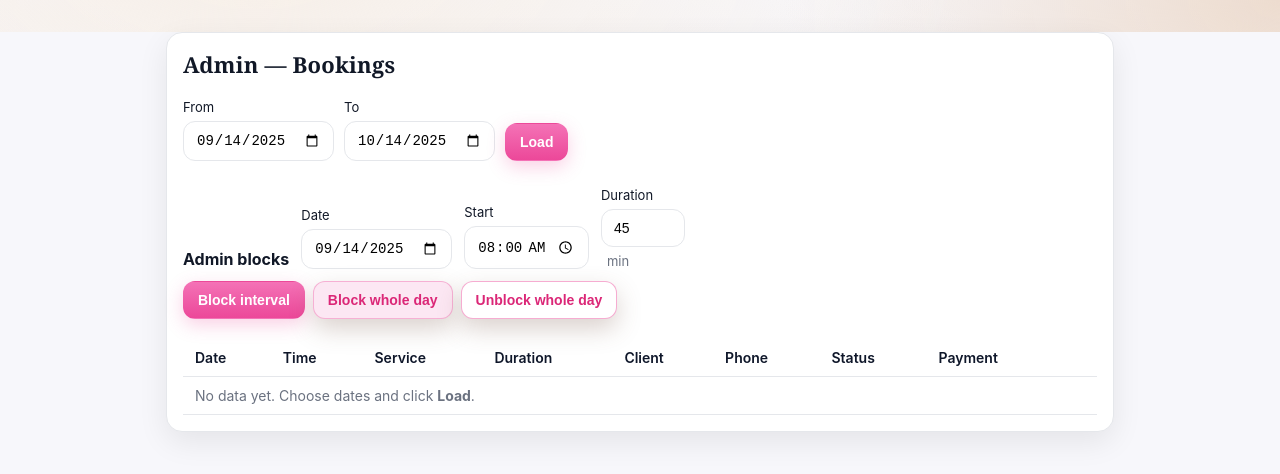
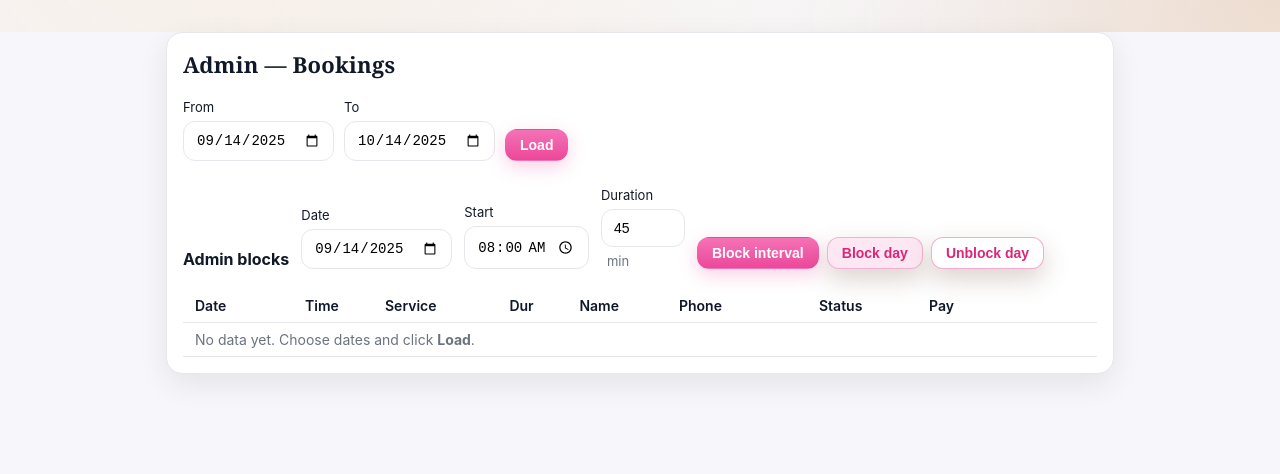
Before and after one commit to yuronn5/ozbrows, a Next.js app: page /admin in a window 1280 px wide. Shown: the top 474 px of the page. Built offline with nearby package versions, Linux system fonts and the light colour scheme.

Commit message:
admin fixes

```diff
--- a/app/admin/admin.css
+++ b/app/admin/admin.css
@@ -149,3 +149,43 @@ input:focus, select:focus{
   .table{ min-width: 760px; } /* не ламаємо колонки */
   .hide-sm{ display:none; }
 }
+/* ===== Desktop fit tweaks ===== */
+.table { table-layout: fixed; }                    /* стабільні ширини колонок */
+.table th, .table td {
+  white-space: nowrap; overflow: hidden; text-overflow: ellipsis;
+}
+
+/* Орієнтовні ширини, щоб усе влізло на 1200–1400px */
+.col-date   { width: 110px; }
+.col-time   { width: 80px; }
+.col-service{ width: 22%;  }  /* трошки простору під назву послуги */
+.col-dur    { width: 70px; }
+.col-client { width: 16%;  }
+.col-phone  { width: 140px; }
+.col-status { width: 110px; }
+.col-pay    { width: 220px; } /* довгі paymentId підрізаються елліпсисом */
+
+/* Трохи компактніші кнопки на десктопі */
+.toolbar button,
+.toolbar .primary,
+.toolbar .danger {
+  padding: 8px 14px;
+  font-size: 14px;
+  line-height: 1;
+  border-radius: 12px;
+}
+
+/* Піджимаємо відступи заголовків/рядків, щоб зменшити висоту */
+.table th { padding-top: 8px; padding-bottom: 8px; }
+.table td { padding-top: 8px; padding-bottom: 8px; }
+
+/* Коли ширина екрану менша — ще трохи стискаємо сервіс/пеймєнт */
+@media (max-width: 1280px) {
+  .col-service { width: 20%; }
+  .col-pay     { width: 180px; }
+}
+
+/* Якщо зовсім тісно (≤1120px), сховай Pay-колонку — в тебе вже є .hide-sm */
+@media (max-width: 1120px) {
+  .col-pay { display: none; }
+}
--- a/app/admin/page.tsx
+++ b/app/admin/page.tsx
@@ -293,10 +293,10 @@ export default function AdminPage() {
               Block interval
             </button>
             <button className="btn soft" onClick={blockWholeDay}>
-              Block whole day
+              Block day
             </button>
             <button className="btn ghost" onClick={unblockWholeDay}>
-              Unblock whole day
+              Unblock day
             </button>
           </div>
         </div>
@@ -305,14 +305,30 @@ export default function AdminPage() {
           <table className="table">
             <thead>
               <tr>
-                <th>Date</th>
-                <th>Time</th>
-                <th>Service</th>
-                <th>Duration</th>
-                <th className="hide-sm">Client</th>
-                <th>Phone</th>
-                <th>Status</th>
-                <th className="hide-sm">Payment</th>
+                <th className="col-date" title="Date">
+                  Date
+                </th>
+                <th className="col-time" title="Time">
+                  Time
+                </th>
+                <th className="col-service" title="Service">
+                  Service
+                </th>
+                <th className="col-dur" title="Duration">
+                  Dur
+                </th>
+                <th className="col-client hide-sm" title="Client name">
+                  Name
+                </th>
+                <th className="col-phone" title="Phone">
+                  Phone
+                </th>
+                <th className="col-status" title="Status">
+                  Status
+                </th>
+                <th className="col-pay hide-sm" title="Payment ID / method">
+                  Pay
+                </th>
                 <th></th>
               </tr>
             </thead>
@@ -326,7 +342,9 @@ export default function AdminPage() {
               ) : (
                 rows.map((r) => (
                   <tr
-                    key={`${r.date}-${r.time}-${r.name}-${r.phone}-${r.isBlock ? "blk" : "bk"}`}
+                    key={`${r.date}-${r.time}-${r.name}-${r.phone}-${
+                      r.isBlock ? "blk" : "bk"
+                    }`}
                   >
                     <td>{r.date}</td>
                     <td>{r.time}</td>
@@ -334,7 +352,9 @@ export default function AdminPage() {
                       {r.serviceTitle ? (
                         <>
                           {r.serviceTitle}{" "}
-                          {r.price ? <span className="muted">• {r.price}</span> : null}
+                          {r.price ? (
+                            <span className="muted">• {r.price}</span>
+                          ) : null}
                         </>
                       ) : (
                         <span className="muted">—</span>
@@ -343,12 +363,20 @@ export default function AdminPage() {
                     <td>{fmtDuration(r.durationMin)}</td>
                     <td
                       className="hide-sm"
-                      dangerouslySetInnerHTML={{ __html: escapeHtml(r.name || "") }}
+                      dangerouslySetInnerHTML={{
+                        __html: escapeHtml(r.name || ""),
+                      }}
                     />
-                    <td dangerouslySetInnerHTML={{ __html: escapeHtml(r.phone || "") }} />
+                    <td
+                      dangerouslySetInnerHTML={{
+                        __html: escapeHtml(r.phone || ""),
+                      }}
+                    />
                     <td>
                       <span
-                        className={`pill ${r.isBlock ? "blocked" : r.paid ? "paid" : ""}`}
+                        className={`pill ${
+                          r.isBlock ? "blocked" : r.paid ? "paid" : ""
+                        }`}
                       >
                         {r.isBlock ? "blocked" : r.paid ? "paid" : "booked"}
                       </span>
@@ -365,7 +393,9 @@ export default function AdminPage() {
                       {r.isBlock ? (
                         <button
                           className="btn ghost"
-                          onClick={() => unblock(r.date, r.time, r.durationMin || undefined)}
+                          onClick={() =>
+                            unblock(r.date, r.time, r.durationMin || undefined)
+                          }
                         >
                           Unblock
                         </button>
```
